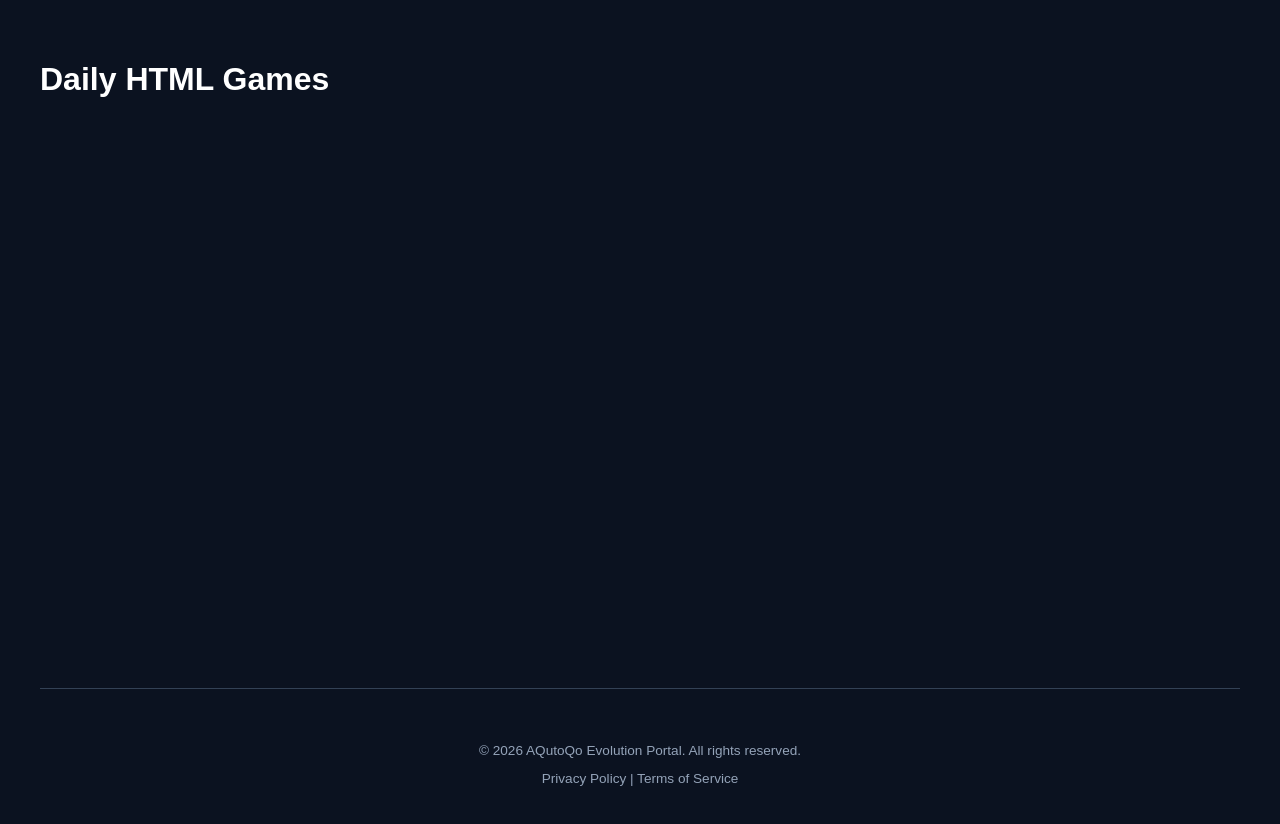
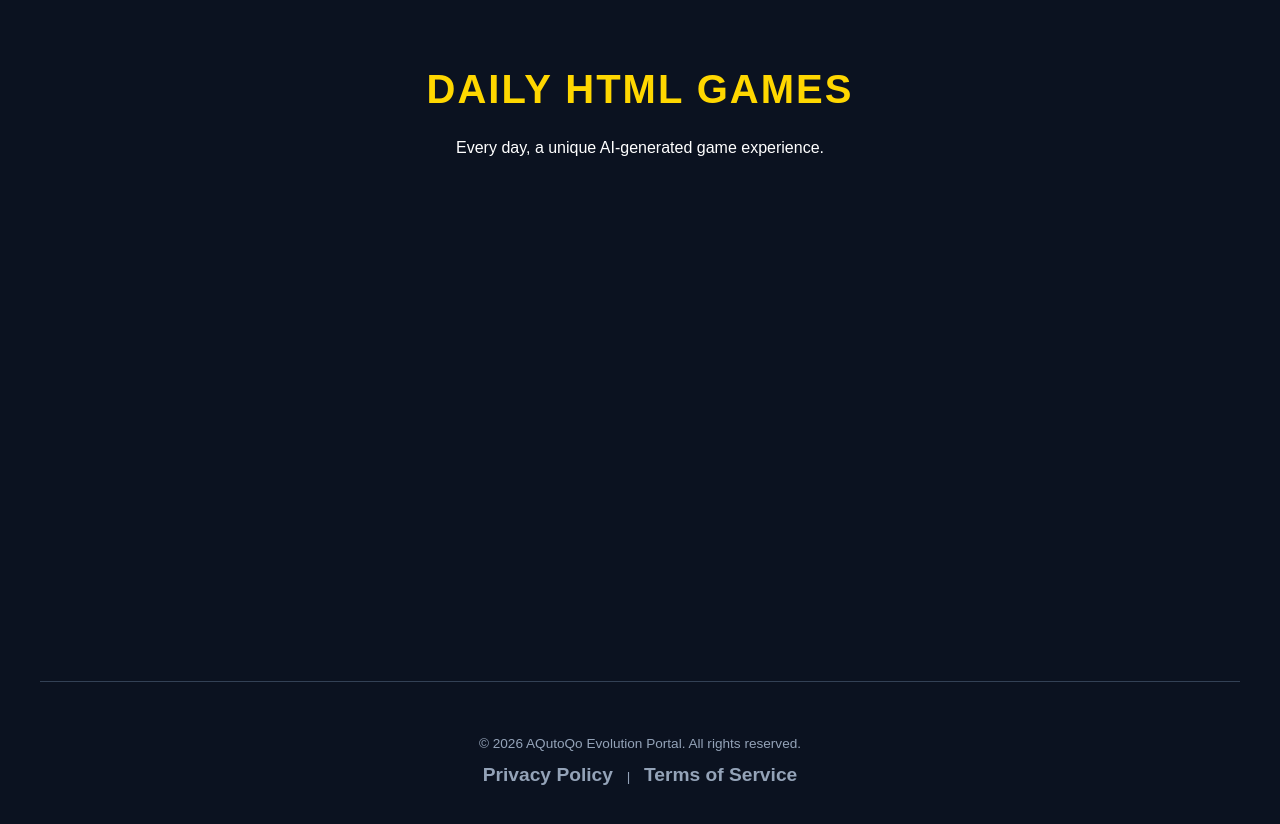
Before and after one commit to aqutoqo-ship-it/daily-html-games, a website: page index.html in a window 1280 px wide. Drawn offline with Linux system fonts and the light colour scheme.

Commit message:
Final clean reset of index page and footer

```diff
--- a/index.html
+++ b/index.html
@@ -2,22 +2,36 @@
 <html lang="en">
 <head>
     <meta charset="UTF-8">
+    <meta name="viewport" content="width=device-width, initial-scale=1.0">
     <title>Daily HTML Games</title>
     <style>
         body { background: #0b1220; color: #fff; font-family: sans-serif; padding: 40px; display: flex; flex-direction: column; min-height: 100vh; margin: 0; }
-        .container { flex: 1; }
-        .game-list { display: grid; gap: 10px; }
-        .game-item { background: #1a1a1a; padding: 15px; border-radius: 8px; border-left: 4px solid gold; }
-        a { color: gold; text-decoration: none; font-weight: bold; }
-        footer { text-align: center; padding: 40px; border-top: 1px solid #334155; color: #94a3b8; font-size: 0.85rem; margin-top: auto; }
-        footer a { color: #94a3b8; font-weight: normal; }
+        .container { flex: 1; max-width: 1200px; margin: 0 auto; width: 100%; }
+        header { text-align: center; margin-bottom: 60px; }
+        h1 { color: gold; font-size: 2.5rem; text-transform: uppercase; letter-spacing: 2px; }
+        .game-list { display: grid; gap: 15px; grid-template-columns: repeat(auto-fill, minmax(300px, 1fr)); }
+        .game-item { background: #1a1a1a; padding: 20px; border-radius: 12px; border-left: 4px solid gold; transition: transform 0.3s; }
+        .game-item:hover { transform: translateY(-5px); }
+        .game-item span { color: #94a3b8; font-size: 0.9rem; display: block; margin-bottom: 5px; }
+        a { color: gold; text-decoration: none; font-weight: bold; font-size: 1.2rem; }
+        footer { text-align: center; padding: 40px; border-top: 1px solid #334155; color: #94a3b8; font-size: 0.85rem; margin-top: 60px; }
+        footer a { color: #94a3b8; text-decoration: none; margin: 0 10px; }
+        footer a:hover { color: gold; }
     </style>
 </head>
 <body>
     <div class="container">
-        <h1>Daily HTML Games</h1>
-        <div class="game-list" id="list"><!-- GAMES_START --><!-- GAMES_END --></div>
+        <header>
+            <h1>Daily HTML Games</h1>
+            <p>Every day, a unique AI-generated game experience.</p>
+        </header>
+
+        <div class="game-list" id="list">
+            <!-- GAMES_START -->
+            <!-- GAMES_END -->
+        </div>
     </div>
+
     <footer>
         <p>&copy; 2026 AQutoQo Evolution Portal. All rights reserved.</p>
         <p><a href="#">Privacy Policy</a> | <a href="#">Terms of Service</a></p>
```
